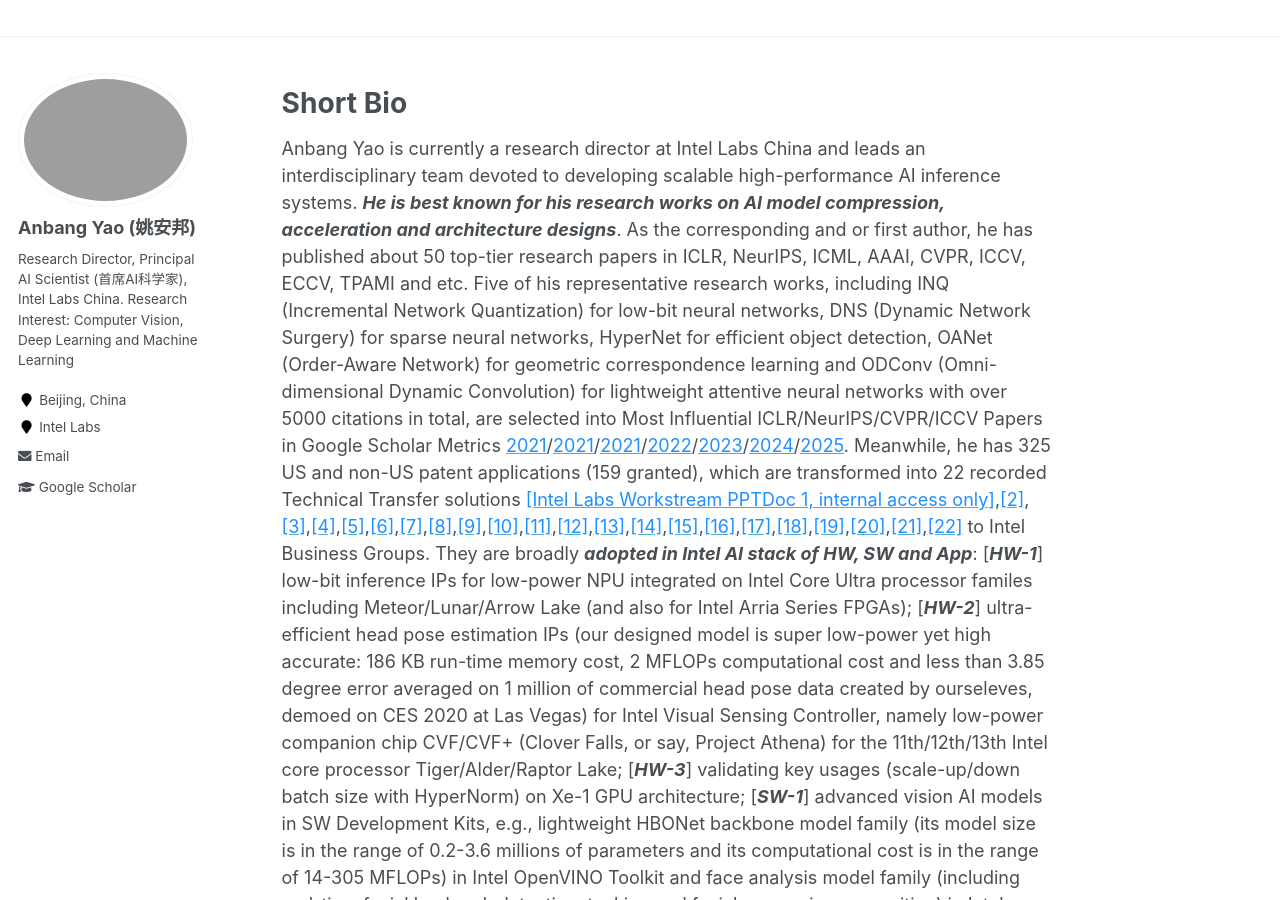
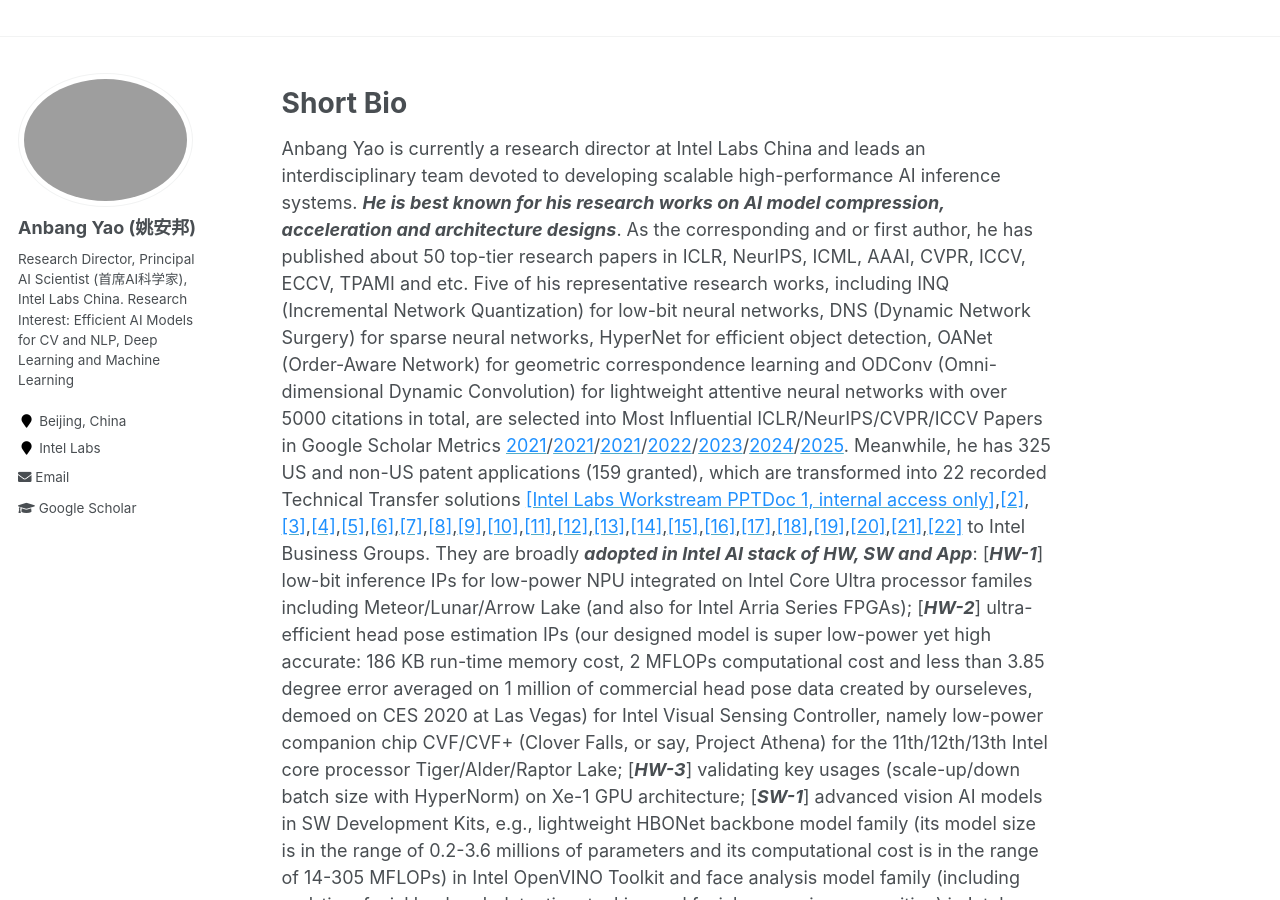
Before and after one commit to YaoAnbang/YaoAnbang.github.io, a Jekyll site: the page built from _pages/about.md, in a window 1280 px wide and 900 px high. Built offline with Jekyll 4.4.1, drawn with Linux system fonts in a browser that asks for light colours.

Commit message:
Update _config.yml

```diff
--- a/_config.yml
+++ b/_config.yml
@@ -82,7 +82,7 @@
 author:
   name             : "Anbang Yao (姚安邦)"
   avatar           : "profile.jpg"
-  bio              : "Research Director, Principal AI Scientist (首席AI科学家), Intel Labs China. \n Research Interest: Computer Vision, Deep Learning and Machine Learning"
+  bio              : "Research Director, Principal AI Scientist (首席AI科学家), Intel Labs China. \n Research Interest: Efficient AI Models for CV and NLP, Deep Learning and Machine Learning"
   location         : "Beijing, China"
   employer         : "Intel Labs"
   googlescholar    : "https://scholar.google.com/citations?user=b9hCmPYAAAAJ&hl=en&oi=ao"
```
